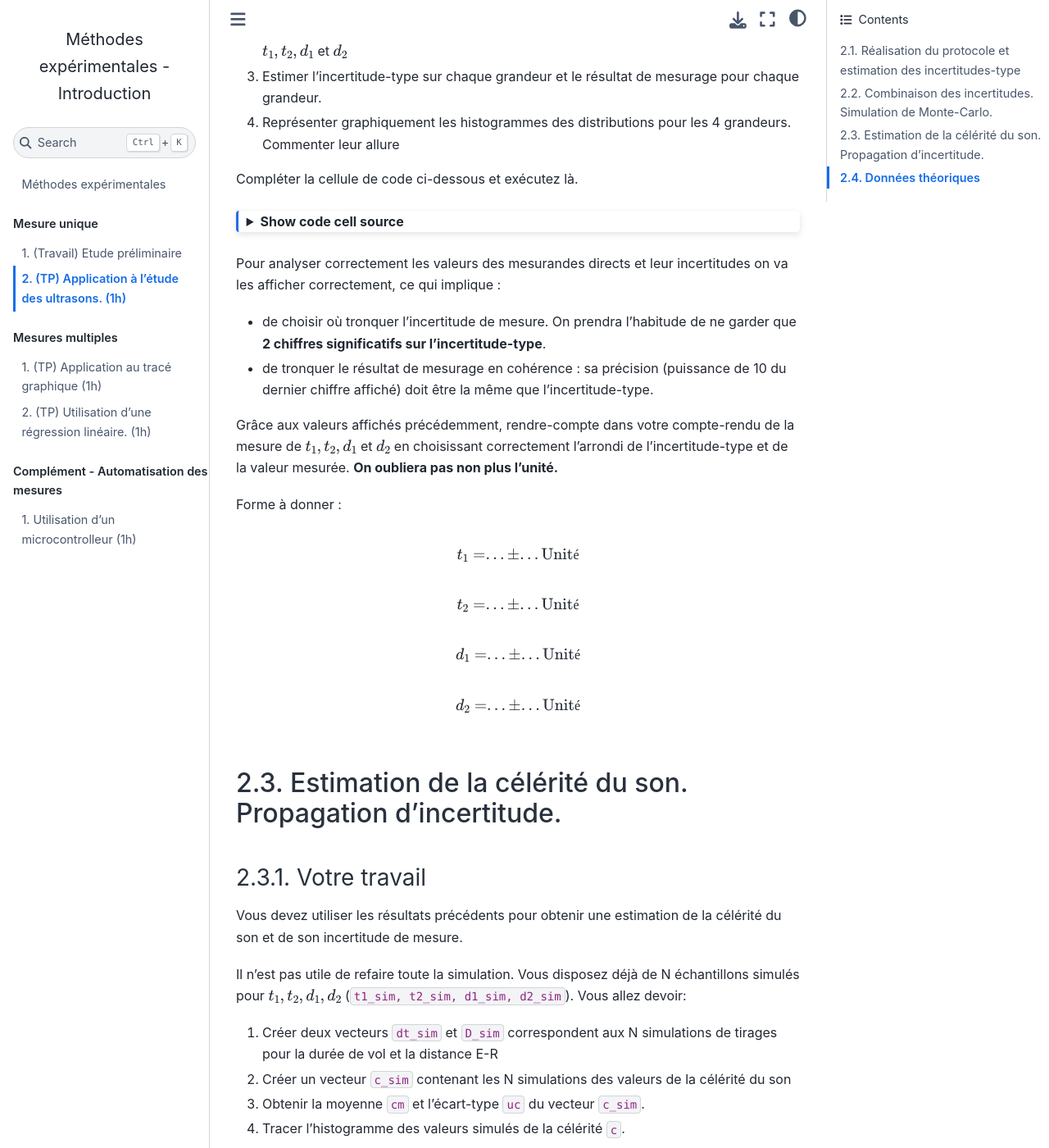
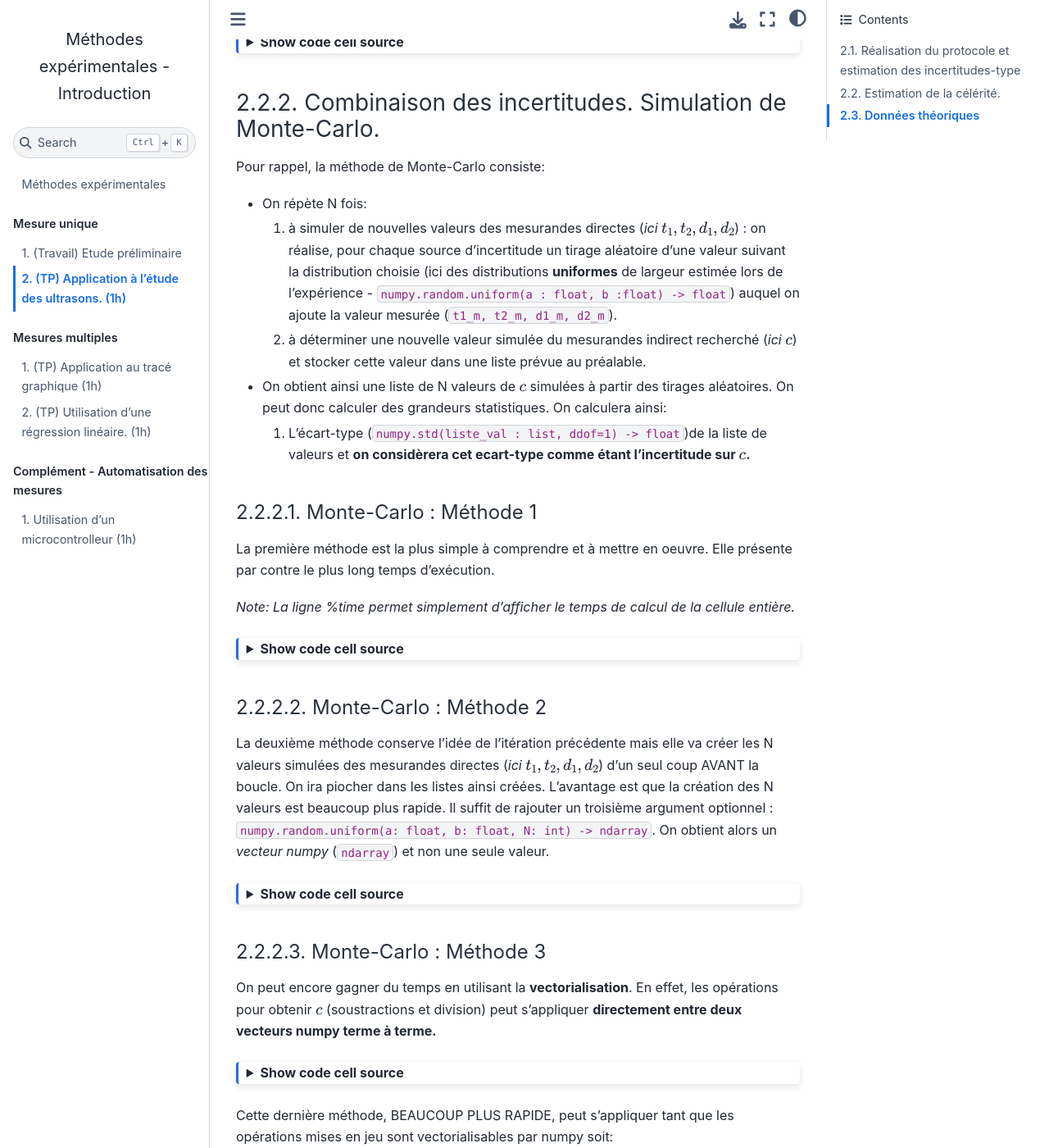
Before and after one commit to pcsi3physiquestan/tp1_methodes_sources, a Jupyter Book: the page built from notebook/exo_estimation.md, in a window 1280 px wide and 1400 px high, scrolled down 1461 px. Shown: the whole window at 82% size. Built offline with Jupyter Book 1.0.4 settings and Sphinx 7.4.7 and the Sphinx Book theme 1.1.4, drawn with Linux system fonts in a browser that asks for light colours; some of the changed text lies outside the part shown.

Commit message:
Mise à jour automatique

````diff
--- a/notebook/exo_estimation.md
+++ b/notebook/exo_estimation.md
@@ -69,47 +69,25 @@ Rendre compte :
 * des différentes sources d'incertitude avec leur estimation si elles sont non négligeables
 +++
 
-## Combinaison des incertitudes. Simulation de Monte-Carlo.
+## Estimation de la célérité.
 
-Vous allez devoir :
-1. Ecrire une série d'instructions qui simule le tirage de chaque sources d'incertitudes N fois (N = 1000000)
-2. Combiner ces sources d'incertitudes pour obtenir les distributions des grandeurs $t_1, t_2, d_1$
- et $d_2$
-4. Estimer l'incertitude-type sur chaque grandeur et le résultat de mesurage pour chaque grandeur.
-3. Représenter graphiquement les histogrammes des distributions pour les 4 grandeurs. Commenter leur allure
-
-Compléter la cellule de code ci-dessous et exécutez là.
+### Estimation simple
+Vous aller devoir utiliser la cellule suivante pour déterminer la célérité. On ne s'occupe pas pour l'instant de déterminer son incertitude.
 
 ```{code-cell}
-:tags: [remove-output, hide-input]
-import matplotlib.pyplot as plt
+:tags: [remove-output,hide-input]
 """
 Vous devez commencer par importer les bibliothèques utiles :
 - numpy (manipulation de vecteurs de valeurs)
 - numpy.random (simulation de tirages aléatoires)
 - matplotlib.pyplot (tracés graphiques)
-
-Pour cette première fois, nous le faisons pour vous. Faites attention aux alias.
+Elles seront utiles par la suite (pas pour cette cellule).
 """
-import numpy as np
-import numpy.random as rd
-import matplotlib.pyplot as plt
-
+import numpy as np  # Pour le calcul sur un ensemble de valeurs
+import numpy.random as rd  # Pour la création de nombres aléatoires
+import matplotlib.pyplot as plt  # Pour les tracés graphiques
 
 """
-Créer maintenant, pour chaque source d'incertitude un vecteur de taille N simulant chaque sources d'incertitudes.
-On rappelle :
-- qu'il faut centrer les distributions sur 0. Vous ajouterez ensuite le résultat de mesurage.
-- pour une distribution normale d'espérance m et d'écart-type s, la fonction à utiliser est rd.normal(m, s, N)
-- pour une distribution uniforme entre a et b, la fonction à utiliser est rd.uniform(a, b, N)
-ATTENTION : Le "rd" ne fonctionne que parce que (vous) avez importé la bibliothèque numpy.random avec l'alias "rd".
-
-On a mis un exemple pour t1 en supposant deux sources d'incertitudes.
-
-Chez vous, simulez un nombre de sources d'incertitude faible
-pour chaque mesurande avec des valeurs arbitraires (mais pas trop!).
-Vous pourrez ainsi tester le reste de votre script.
-
 Il faudra bien sûr modifier cette partie en TP.
 
 Enregistrer les valeurs mesurées dans des variables t1_m, t2_m, d1_m et d2_m
@@ -120,174 +98,198 @@ t2_m = 0  # Valeur mesurée pour t2
 d1_m = 0  # Valeur mesurée pour d1
 d2_m = 0  # Valeur mesurée pour d2
 
-# t1 ---
+
+# Estimation de la célérité
+c_m = 0  # Utiliser LES VARIABLES introduites précédemment pour estimer la célérité des ondes.
+
+print("c = " + str(c_m))  # ATTENTION : Les chiffres ne sont évidemment pas tous significatifs.
+```
+### Combinaison des incertitudes. Simulation de Monte-Carlo.
+
+Pour rappel, la méthode de Monte-Carlo consiste:
+* On répète N fois:
+    1. à simuler de nouvelles valeurs des mesurandes directes (_ici $t_1, t_2, d_1, d_2$_) : on réalise, pour chaque source d'incertitude un tirage aléatoire d'une valeur suivant la distribution choisie (ici des distributions __uniformes__ de largeur estimée lors de l'expérience - `numpy.random.uniform(a : float, b :float) -> float`) auquel on ajoute la valeur mesurée (`t1_m, t2_m, d1_m, d2_m`).
+    2. à déterminer une nouvelle valeur simulée du mesurandes indirect recherché (_ici $c$_) et stocker cette valeur dans une liste prévue au préalable.
+* On obtient ainsi une liste de N valeurs de $c$ simulées à partir des tirages aléatoires. On peut donc calculer des grandeurs statistiques. On calculera ainsi:
+    1. L'écart-type (`numpy.std(liste_val : list, ddof=1) -> float`)de la liste de valeurs et __on considèrera cet ecart-type comme étant l'incertitude sur $c$.__
+
+
+#### Monte-Carlo : Méthode 1
+La première méthode est la plus simple à comprendre et à mettre en oeuvre. Elle présente par contre le plus long temps d'exécution.
+
+_Note: La ligne %time permet simplement d'afficher le temps de calcul de la cellule entière._
+
+```{code-cell}
+:tags: [remove-output, hide-input]
+%time
 """
-S'il y a moins de sources d'incertitude, supprimez en.
-S'il y a plus de sources d'incertitude, ajoutez en en vous aidant du modèle.
+Il faut d'abord rentrer les DEMIE-LARGEURS des distributions pour chaque sources d'incertitude de chaque grandeur.
+- S'il y a moins de sources d'incertitude, supprimez en.
+- S'il y a plus de sources d'incertitude, ajoutez en en vous aidant du modèle.
 """
-t1_u1u = 0.3  # Ecart-type de la première source d'incertitude de t1
-t1_u2u = 0.1  # Ecart-type de la deuxième source d'incertitude de t1
-t1_u1 = rd.uniform(-t1_u1u, t1_u1u, N)  # Distribution uniforme
-t1_u2 = rd.uniform(-t1_u2u, t1_u2u, N)  # Distribution uniforme
+# Incertitudes estimées
+# sur t1 ---
+t1_u1u = 0.3  # Demie-largeur de la première source d'incertitude de t1
+t1_u2u = 0.1  # Demie-largeur de la deuxième source d'incertitude de t1
 
-# t2 ---
-
-# d1 ---
-
-# d2 ---
-
-"""
-Déterminer la distribution statistique pour t1, t2, d1 et d2.
-On oubliera pas d'ajouter le résultat de mesurage pour centrer ces grandeurs sur leur valeur mesurée.
-
-Exemple de code :
-t1_sim = t1_m + ut11 + ut12
-si t1_m est le résultat de mesurage et ut11, ut12 les vecteurs simulés
-ATTENTION : Ne PAS changer les noms des variables t1_sim...
-car elles seront utilisées pour le tracés des histogrammes.
-
-On donne à nouveau l'exemple pour t1
-"""
-t1_sim = t1_m + t1_u1 + t1_u2
-t2_sim = 0
-d1_sim = 0
-d2_sim = 0
+# sur t2 ---
 
 
 
+# sur  d1 ---
+
+
+
+# sur d2 ---
+
+
+
+# INITIALISATION
+N = 100000  # Nombre de simulations réalisées.
+c_sim = []  # Liste vide où on va stocker les valeurs
+
+for i in range(N):
+    """
+    On reprend le même code que pour calculer une valeur de c.
+    Sauf que les valeur de t1, t2, ... sont légèrement modifiées par un tirage aléatoires
+    pour CHAQUE sources d'incertitudes.
+    """
+    # MODIFIER ces lignes en fonction du nombre de sources d'incertitudes estimées précédemment.
+    t1_sim = t1_m + rd.uniform(-t1_u1u, t1_u1u) + rd.uniform(-t1_u2u, t1_u2u)
+    t2_sim = t2_m
+    d1_sim = d1_m
+    d2_sim = d2_m
+
+    c = 0 # A modifier en le calcul comme précédemment (mais avec les t1_sim,...)
+
+    c_sim.append(c)  # On stocke la valeur simulées
 
 """
-Déterminer l'incertitude-type pour chaque mesurande t1, t2, d1 et d2
-On rappelle la fonction std(X, ddof=1) qui calculer l'écart-type des éléments du vecteur X.
-ATTENTION, cette fonction fait partie de la bibliothèque numpy
-Pour l'affichage :
-Enregistrer les incertitude-type dans des variables t1_u, t2_u, d1_u et d2_u.
+Estimation de l'incertitude de mesure
 """
-t1_u = np.std(t1_sim, ddof=1)  # Ecart-type pour les échantillons simulés contenus dans t1_sim
+c_u = np.std(c_sim, ddof=1)
+
+print("u(c) = " + str(c_u))
+```
+
+#### Monte-Carlo : Méthode 2
+La deuxième méthode conserve l'idée de l'itération précédente mais elle va créer les N valeurs simulées des mesurandes directes (_ici $t_1, t_2, d_1, d_2$_) d'un seul coup AVANT la boucle. On ira piocher dans les listes ainsi créées. L'avantage est que la création des N valeurs est beaucoup plus rapide. Il suffit de rajouter un troisième argument optionnel : `numpy.random.uniform(a: float, b: float, N: int) -> ndarray`. On obtient alors un _vecteur numpy_ (`ndarray`) et non une seule valeur.
+
+```{code-cell}
+:tags: [remove-output, hide-input]
+%time
+"""
+Il n'est pas utile de redéfinir les incertitudes t1_u1u...
+Si vous avez exécuté le bloc précédent, elles sont en mémoire.
+"""
+
+# INITIALISATION
+N = 100000  # Nombre de simulations réalisées.
+c_sim = []  # Liste vide où on va stocker les valeurs
+
+# On simule ici N valeurs d'un seul coup pour chaque mesurandes directs.
+# MODIFIER les différentes lignes pour l'adapter aux exemples ici.
+t1_sims = t1_m + rd.uniform(-t1_u1u, t1_u1u, N) + rd.uniform(-t1_u2u, t1_u2u, N)
+t2_sims = t2_m
+d1_sims = d1_m
+d2_sims = d2_m
+
+for i in range(N):
+    """
+    On reprend le même code que pour calculer une valeur de c.
+    Sauf qu'on ne refait par le tirage aléatoire, on pioche juste dans les valeurs déjà simulées.
+    """
+    # MODIFIER ces lignes en vous aidant de la première.
+    t1_sim = t1_sims[i]
+    t2_sim = t2_m
+    d1_sim = d1_m
+    d2_sim = d2_m
+
+    c = 0 # A modifier en le calcul comme précédemment (mais avec les t1_sim,...)
+
+    c_sim.append(c)  # On stocke la valeur simulées
+
+"""
+Estimation de l'incertitude de mesure
+"""
+c_u = np.std(c_sim, ddof=1)
+
+print("u(c) = " + str(c_u))
+```
+
+#### Monte-Carlo : Méthode 3
+On peut encore gagner du temps en utilisant la __vectorialisation__. En effet, les opérations pour obtenir $c$ (soustractions et division) peut s'appliquer __directement entre deux vecteurs numpy terme à terme.__
+
+```{code-cell}
+:tags: [remove-output, hide-input]
+%time
+"""
+Il n'est pas utile de redéfinir les incertitudes t1_u1u...
+Si vous avez exécuté le bloc précédent, elles sont en mémoire.
+"""
+
+
+
+# INITIALISATION
+N = 100000  # Nombre de simulations réalisées.
+c_sim = []  # Liste vide où on va stocker les valeurs
+
+# On simule ici N valeurs d'un seul coup pour chaque mesurandes directs.
+# MODIFIER les différentes lignes pour l'adapter aux exemples ici.
+t1_sims = t1_m + rd.uniform(-t1_u1u, t1_u1u, N) + rd.uniform(-t1_u2u, t1_u2u, N)
+t2_sims = t2_m
+d1_sims = d1_m
+d2_sims = d2_m
+
+# MODIFIER la ligne ci après en utilisant t1_sims, t2_sims... comme si c'était de simple flottants.
+# Comme ce sont des vecteurs numpy, la vectorialisation appliquera la relation mathématiques terme à terme : c_sim est un vecteur.
+c_sim = 0
+print(type(c_sim))  # Observer en sortie que c_sim est bien un vecteur de taille N
+
+
+"""
+Estimation de l'incertitude de mesure
+"""
+c_u = np.std(c_sim, ddof=1)
+
+print("u(c) = " + str(c_u))
+```
+
+Cette dernière méthode, BEAUCOUP PLUS RAPIDE,  peut s'appliquer tant que les opérations mises en jeu sont vectorialisables par numpy soit:
+* `+,-,/,*`
+* les fonctions usuelles `numpy.sin, numpy.cos, numpy.tan, numpy.log, numpy.exp...` __à condition qu'elle proviennent de la bibliothèqe numpy et non la bibliothèque math.__
+
+Exception notoire:
+* `numpy.polyfit` qui permet de faire des régression linéaire n'est pas vectorialisable.
+
+#### Autre avantage des méthodes 2 et 3
+On obtient par ces méthodes une liste (vecteur pour être précis) de valeurs simulées aussi pour $t_1, t_2...$^. On peut donc aussi calculer l'incertitude-type pour ces grandeurs et donc en rendre-compte dans son compte-rendu. Ici:
+
+```{code-cell}
+:tags: [remove-output,hide-input]
+# MODIFIER les lignes suivantes en s'inspirant de la première
+t1_u = np.std(t1_sims, ddof=1)  # Incertitude sur t1
 t2_u = 0
 d1_u = 0
 d2_u = 0
 
 
-"""
-Les lignes ci-dessous vous donneront les résultats des estimations des incertitudes-type de mesures.
-ATTENTION : Les chiffres significatifs ne sont pas bons, à vous d'arrondir.
-"""
-print("t1 = ", t1_m)
-print("t2 = ", t2_m)
-print("d1 = ", d1_m)
-print("d2 = ", d2_m)
-print("u(t1) = ", t1_u)
-print("u(t2) = ", t2_u)
-print("u(d1) = ", d1_u)
-print("u(d2) = ", d2_u)
+print("t1 = {} +/- {}".format(t1_m, t1_u))  # Forme pas à connaître mais très utile pour afficher un texte complexe.
+print("t2 = {} +/- {}".format(t2_m, t2_u))
+print("d1 = {} +/- {}".format(d1_m, d1_u))
+print("d2 = {} +/- {}".format(d2_m, d2_u))
+print("c = {} +/- {}".format(c_m, c_u))
+```
++++
 
 
-"""Tracé graphique
-Les instructions sont données. Vous verrez ainsi comment tracer 4 graphiques
-dans une même fenêtre.
-A FAIRE : Pensez à changer l'unité des valeurs (légende de l'axe des abscisses suivant vos mesures).
-"""
-
-f, axs = plt.subplots(2, 2, figsize=(9,6), dpi=100)  # Création d'une fenêtre graphique avec 4 axes répartis sur 2 colonnes et 2 lignes.
-f.suptitle("Distribution des mesurandes directs")  # Titre global
-"""
-axs est un tableau contenant les 4 axes (=graphiques)
-
-"""
-
-# Tracé de t1
-axs[0][0].hist(t1_sim, bins='rice', label="t1")
-axs[0][0].set_xlabel("Valeurs (s)")  # Légende de l'axe des abscisses
-axs[0][0].legend()  # Affichage de la légende (pour savoir que c'est t1)
-
-axs[1][0].hist(t2_sim, bins='rice', label="t2")
-axs[1][0].set_xlabel("Valeurs (s)")  # Légende de l'axe des abscisses
-axs[1][0].legend()
-
-axs[0][1].hist(d1_sim, bins='rice', label="d1")
-axs[0][1].set_xlabel("Valeurs (m)")  # Légende de l'axe des abscisses
-axs[0][1].legend()
-
-axs[1][1].hist(d2_sim, bins='rice', label="d2")
-axs[1][1].set_xlabel("Valeurs (m)")  # Légende de l'axe des abscisses
-axs[1][1].legend()
-
-plt.show()
-```
-
-Pour analyser correctement les valeurs des mesurandes directs et leur incertitudes on va les afficher correctement, ce qui implique :
-- de choisir où tronquer l'incertitude de mesure. On prendra l'habitude de ne garder que __2 chiffres significatifs sur l'incertitude-type__.
-- de tronquer le résultat de mesurage en cohérence : sa précision (puissance de 10 du dernier chiffre affiché) doit être la même que l'incertitude-type.
-
-Grâce aux valeurs affichés précédemment, rendre-compte dans votre compte-rendu de la mesure de $t_1, t_2, d_1$ et $d_2$ en choisissant correctement l'arrondi de l'incertitude-type et de la valeur mesurée. __On oubliera pas non plus l'unité.__
-
-Forme à donner :
-
-$$t_1 = ... \pm ...\rm{Unité}$$
-$$t_2 = ... \pm ...\rm{Unité}$$
-$$d_1 = ... \pm ...\rm{Unité}$$
-$$d_2 = ... \pm ...\rm{Unité}$$
-
-+++
-
-## Estimation de la célérité du son. Propagation d'incertitude.
-
-### Votre travail
-
-Vous devez utiliser les résultats précédents pour obtenir une estimation de la célérité du son et de son incertitude de mesure.
-
-Il n'est pas utile de refaire toute la simulation. Vous disposez déjà de N échantillons simulés pour $t_1,t_2, d_1, d_2$ (`t1_sim, t2_sim, d1_sim, d2_sim`). Vous allez devoir:
-1. Créer deux vecteurs `dt_sim` et `D_sim` correspondent aux N simulations de tirages pour la durée de vol et la distance E-R
-2. Créer un vecteur `c_sim` contenant les N simulations des valeurs de la célérité du son
-3. Obtenir la moyenne `cm` et l'écart-type `uc` du vecteur `c_sim`.
-4. Tracer l'histogramme des valeurs simulés de la célérité `c`.
-
-+++
-
-### A vous de coder
-Une bonne partie du code est déjà donnée. Compléter les relations utiles.
-
-```{code-cell}
-:tags: [remove-output, hide-input]
-"""
-Il n'est pas nécessaire de réimporter les bibliothèques puisque vous les avez déjà importés.
-Modifier les formules lorsque c'et nécessaire.
-"""
-dt_sim = t2_sim - t1_sim  # Simulation des temps de vol
-D_sim = 0  # Simulation des distances
-
-c_sim = 0  # Simulation des célérités
-
-cm = 0  # Utiliser la cellule précédente pour calculer la moyenne de la célérité à partir de c_sim
-uc = 0  # Utiliser la cellule précédente pour calculer l'incertitude sur la célérité à partir de c_sim
-
-"""
-Tracé graphique
-Pensez bien à légender les axes
-"""
-f, axs = plt.subplots()  # Création d'une fenêtre graphique avec 4 axes répartis sur 2 colonnes et 2 lignes.
-f.suptitle("Distribution des mesurandes directs")  # Titre global
-axs.set_xlabel("?????")  # Légende de l'axe des abscisses
-
-# Tracé de t1
-axs.hist(c_sim, bins='rice')
-plt.show()
-
-"""
-Les lignes ci-dessous afficheront les résultats sans tenir compte des chiffres significatifs
-attention aux noms de variables
-"""
-print("c = ", cm)
-print("uc = ", uc)
-```
-
 ### Rendez-compte de votre mesure
-L'affichage précédent n'est pas acceptable car :
+L'affichage précédent n'__est pas acceptable__ car :
 * il affiche trop de chiffres
 * il ne donne pas l'unité.
 
 __Un résultat de mesure unique avec incertitude doit s'écrire sous la forme :__
+
 $$
 G = (G_{mes} \pm u(G)) \rm{Unités}
 $$
@@ -315,14 +317,31 @@ autour de la température ambiante où $\theta$ est la température en __Celsius
 
 _(Robert N. Compton et Michael A. Duncan, Laser Experiments for Chemistry and Physics)_
 
-> 1. Ecrire une fonction `cel_T(T)` qui prend comme argument un flottant (température T) et qui renvoie un flottant : la célérité(en m/s)
-> 2. Calculer l'écart normalisé entre la célérité estimée par votre mesure et celle donnée par la littérature (par manque d'information, on considèrera que cette valeur n'a pas d'incertitude (incertitude nulle)). Conclure quant à la compatibilité entre votre expérience et le modèle proposé.
+> 1. Ecrire une fonction `cel_T(T)` qui prend comme argument un flottant (température T) et qui renvoie un flottant : la célérité(en m/s). L'utiliser pour estimer la celérité attendue.
+> 2. Estimer, on moyen d'une simulation Monte-Carlo l'incertitude sur la célérité attendue en supposant que la seule source d'incertitude vient de la mesure de la température.
+> 2. Calculer l'écart normalisé entre la célérité estimée par votre mesure et celle donnée par la littérature. Conclure quant à la compatibilité entre votre expérience et le modèle proposé.
+
+Pour rappel, l'écart-normalisé est:
+
+$$
+EN = \frac{\left\vert c_{exp} - c_{attendue} \right\vert}{\sqrt{u(c_{exp})^2 + u(c_{attendue})^2}}
+$$
 
 ```{code-cell}
 :tags: [remove-output, hide-input]
 def cel_T(T):
     """Fonction renvoie la célérité pour une température T"""
     return True
+
+"""Estimation de c_attendue"""
+
+
+
+
+"""Estimation de l'incertitude sur c_atttendue"""
+
+
+
 
 """Calculer l'écart normalisé."""
 en = 0
--- a/tp1_methodes.md
+++ b/tp1_methodes.md
@@ -23,3 +23,20 @@ Dans cette séquence, vous aller apprendre à :
 4. Utiliser certaines méthodes courantes d'exploitation des données
 
 Cette séquence sera basée sur la détermination de la célérité des ultrasons dans l'air à température et pression ambiante.
+
+__Compétences mises en jeu :__
+
+ATTENTION : Les compétences mises en jeu ici sont transverses et seront réutilisées dans tous les TPs.
+
+| Compétences | Je sais de quoi ça parle | Je peux explier la méthode | Je sais l'appliquer |
+|:------------| :-:|:-:|:-:|
+|Identifier les sources d'incertitude (opérateur, environnement, instruments, méthode)||||
+|Procéder à l'évaluation d'une incertitude-type par une approche statistique (Type A)||||
+|Procéder à l'évaluation d'une incertitude-type par une autre approche que statistique (Type B)||||
+|Simuler un processus aléatoire permettant de caractériser la variabilité d'une grandeur composée (Monte-Carlo)||||
+|Ecrire, avec un nombre adapté de chiffres significatifs, le résultat d'une mesure||||
+|Comparer deux valeurs dont les incertitudes-types sont connues à l'aide de leur écart normalisé.||||
+|Utiliser une méthode de régression linéaire afin d'obtenir les valeurs des paramètres du modèle.||||
+|Procéder à la validation d'un modèle ajusté graphiquement ou par les écarts normalisés.||||
+|Mesurer une longueur d’onde acoustique à l’aide d’un support gradué et d’un oscilloscope bicourbe.||||
+|Mesurer la célérité d'une onde||||
````
Also changed, not shown: notebook/exo_comparaison.md (+41 -8 lines), notebook/exo_graphique.md (+91 -97 lines).
